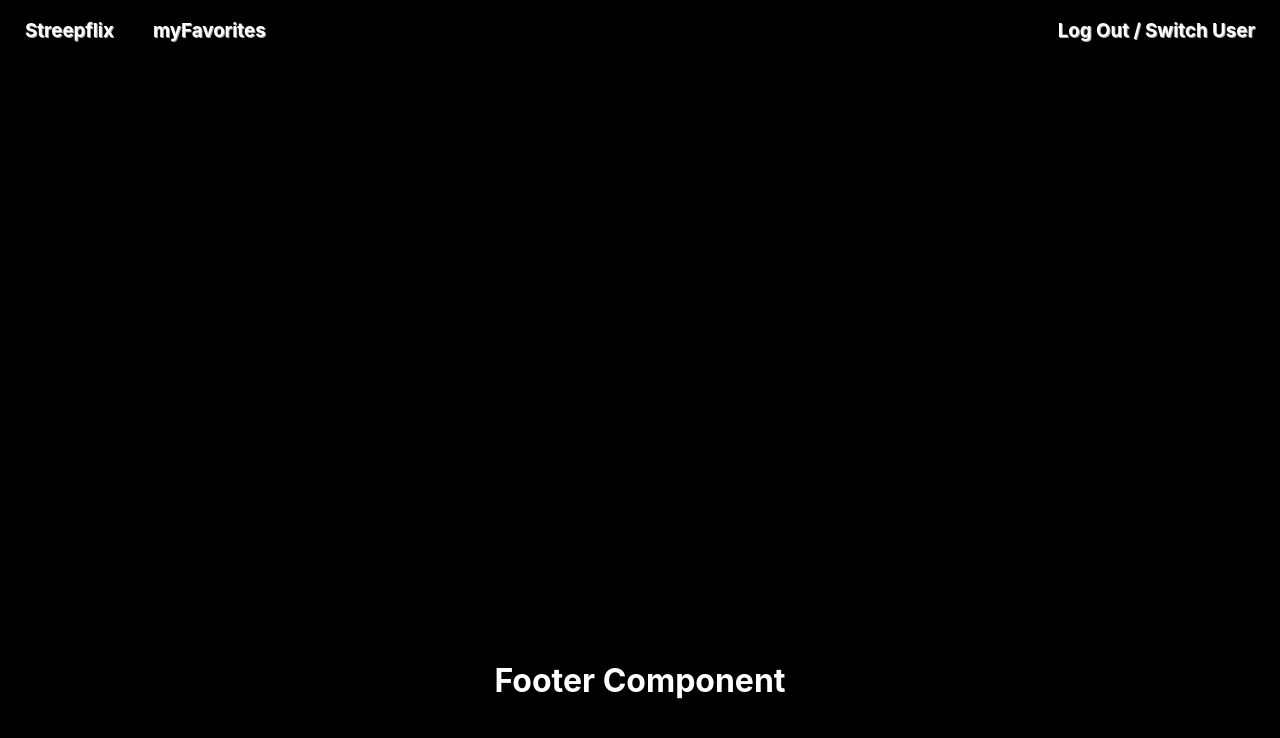
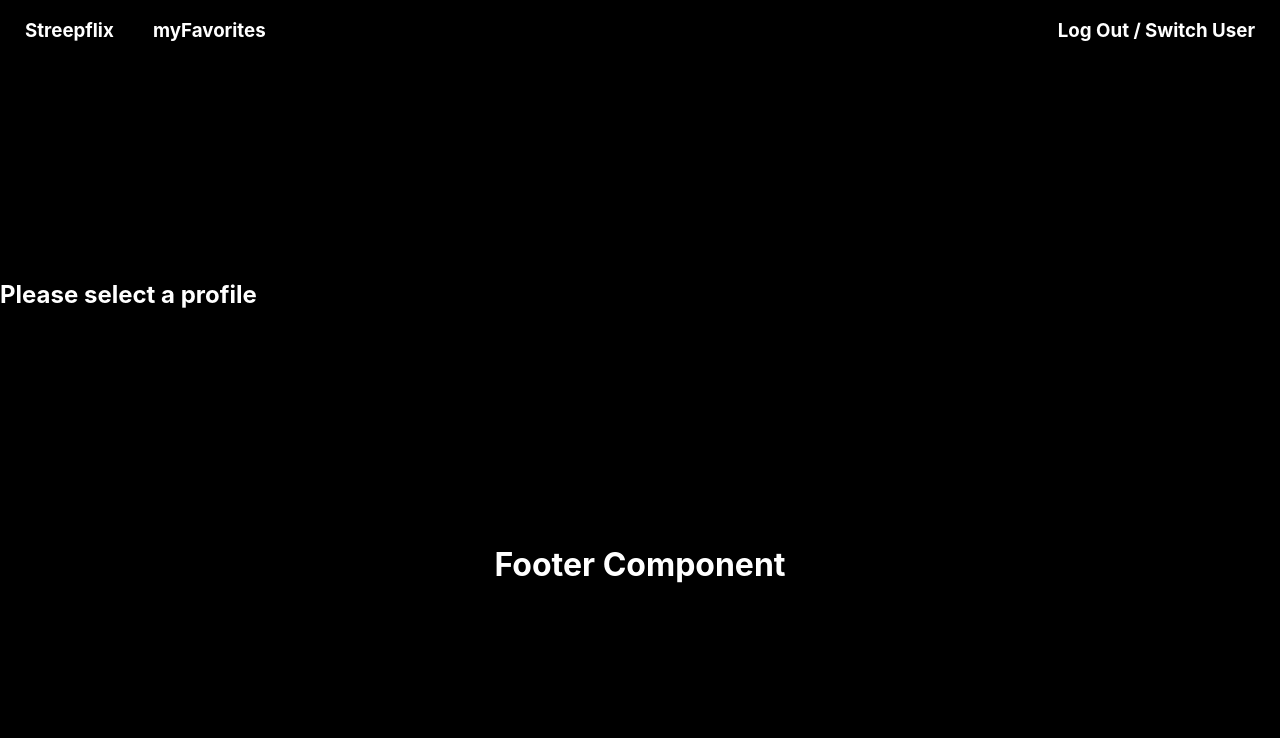
Before and after one commit to jsullivan2847/streepflix-frontend, a React (Create React App) app: page / in a window 1280 px wide. Shown: the top 738 px of the page. Built offline with nearby package versions, Linux system fonts and the light colour scheme; no server answers.

Commit message:
adds requirement for user to select a profile before seeing content

```diff
--- a/src/App.js
+++ b/src/App.js
@@ -6,6 +6,7 @@
 import UserEdit from './pages/UserEdit';
 import UserAdd from './pages/UserAdd';
 import { useState, useEffect } from 'react';
+import Nav from './components/Nav';
 
 function App() {
 
@@ -99,6 +100,7 @@
 
   return (
     <div className="App">
+      <Nav/>
       <Switch>
       <Route exact path='/'>
         <Dashboard
@@ -107,11 +109,12 @@
         getMovies={getMovies}
         profiles={profiles}
         displayTrailer={displayTrailer}
+        myProfile={myProfile}
         />
       </Route>
-      <Route path="/login">
-        <UserSelect profiles={profiles} activeUser={activeUser} selectUser={selectUser}/>
-      </Route>
+      <Route path="/login"
+        render={rp => (<UserSelect profiles={profiles} activeUser={activeUser} selectUser={selectUser} {...rp}/>)
+   } />
       <Route path="/new" render={rp => (
         <UserAdd createProfile={createProfile} {...rp}/>
       )
--- a/src/components/Header.jsx
+++ b/src/components/Header.jsx
@@ -5,7 +5,6 @@
 
     return(
         <div className="header">
-            <Nav/>
             {trailer && <div>
             <Video trailer={trailer}/>
         </div>}
--- a/src/pages/Dashboard.jsx
+++ b/src/pages/Dashboard.jsx
@@ -1,14 +1,20 @@
 import Movies from "../components/Movies";
 import Header from "../components/Header";
+import { Link } from 'react-router-dom'
 
-const Dashboard = ({movies, getMovies, displayTrailer, trailer}) => {
+const Dashboard = ({movies, getMovies, displayTrailer, trailer, myProfile}) => {
 
-  return (
+  if (myProfile){return (
     <div className="dashboard-container">
       <Header trailer={trailer}/>
       <Movies displayTrailer={displayTrailer} movies={movies} getMovies={getMovies} />
     </div>
   );
+  } else{
+    return(
+     <Link to="/login"> <h2>Please select a profile</h2></Link>
+    )
+  }
 };
 
 export default Dashboard;
--- a/src/pages/UserSelect.jsx
+++ b/src/pages/UserSelect.jsx
@@ -3,8 +3,9 @@
     const handleClick = (e) => {
         props.selectUser(e.target.attributes.id.nodeValue)
         console.log(e.target.nextSibling.innerText)
+        props.history.push("/")
     }
-
+console.log(props)
     return(
         <div className="user-select-container">
             <h1>UserSelect</h1>
```
